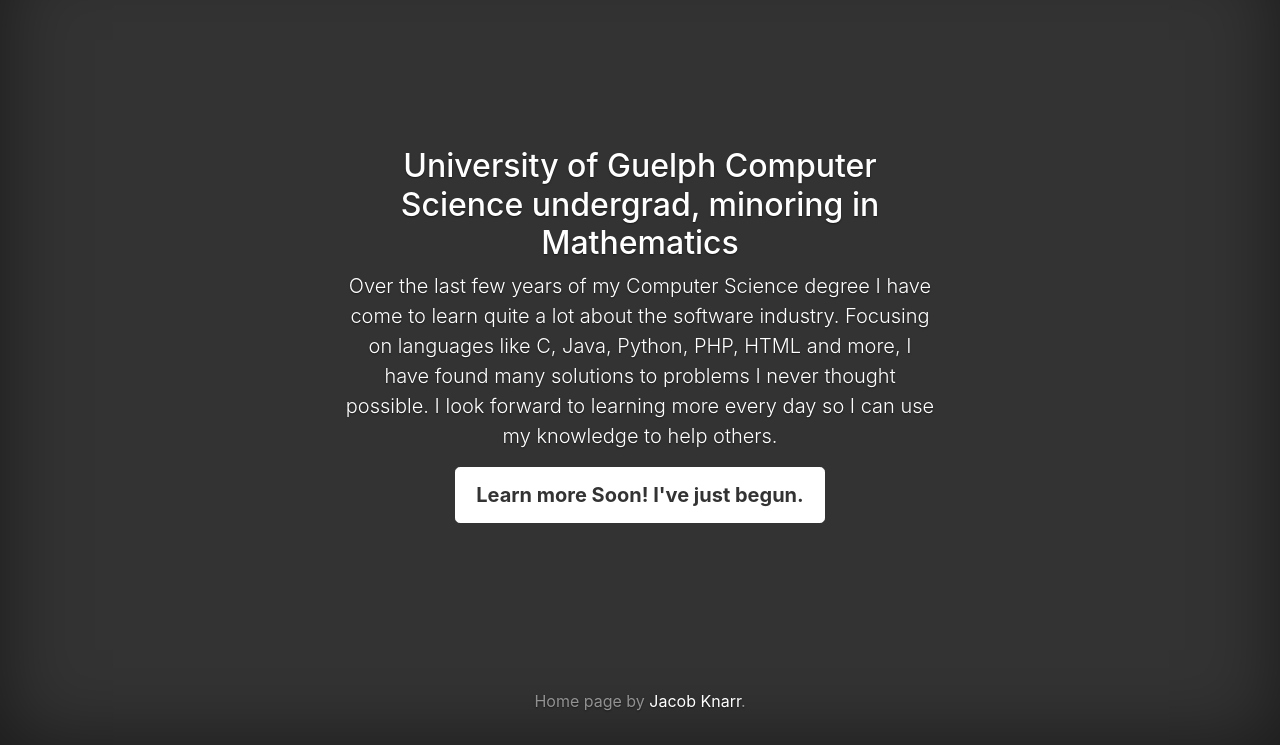
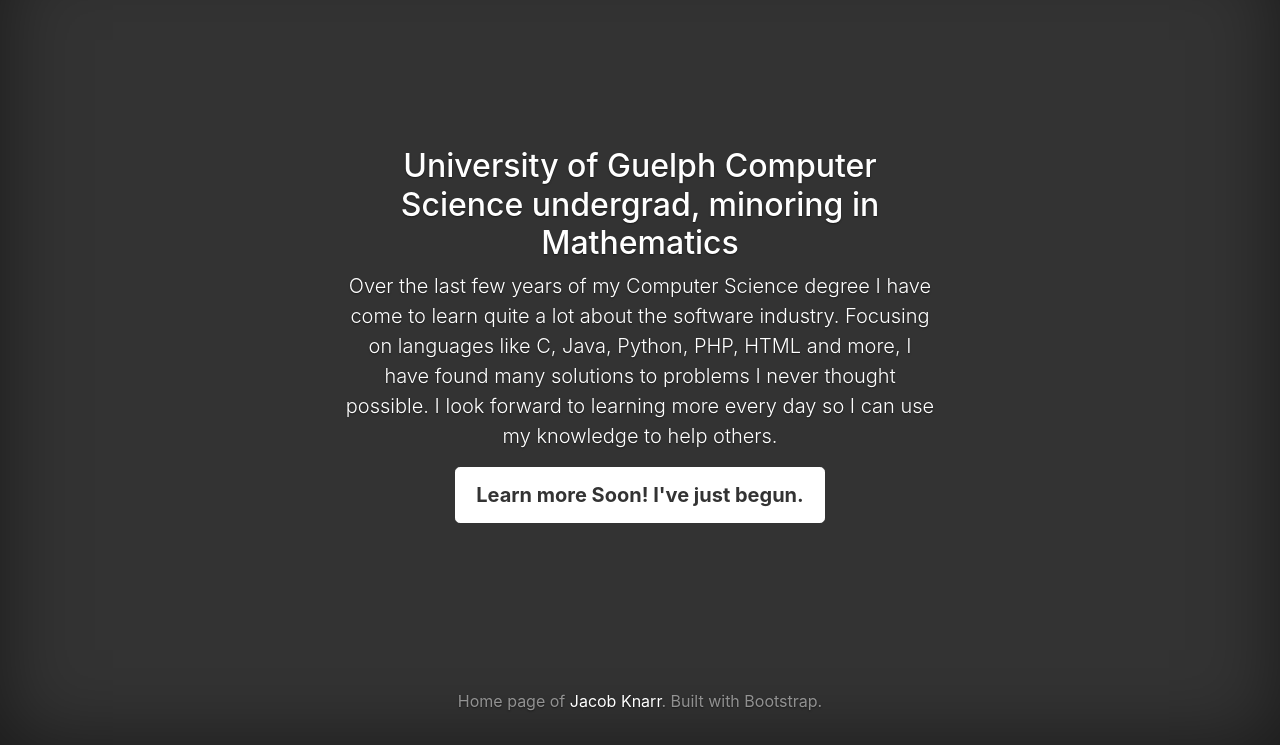
Before and after one commit to JacobKnarr/JacobKnarr.me, a plain HTML site: page index.html in a window 1280 px wide. Shown: the part 55-800 px from the top of the page. Drawn offline with nearby package versions, Linux system fonts and the light colour scheme.

Commit message:
added bootstrap credit at bottom

```diff
--- a/index.html
+++ b/index.html
@@ -42,7 +42,7 @@
 
               <footer class="mastfoot mt-auto">
                 <div class="inner">
-                  <p>Home page by <a href="https://github.com/JacobKnarr">Jacob Knarr</a>.</p>
+                  <p>Home page of <a href="https://github.com/JacobKnarr">Jacob Knarr</a>. Built with Bootstrap.</p>
                 </div>
               </footer>
             </div>
```
